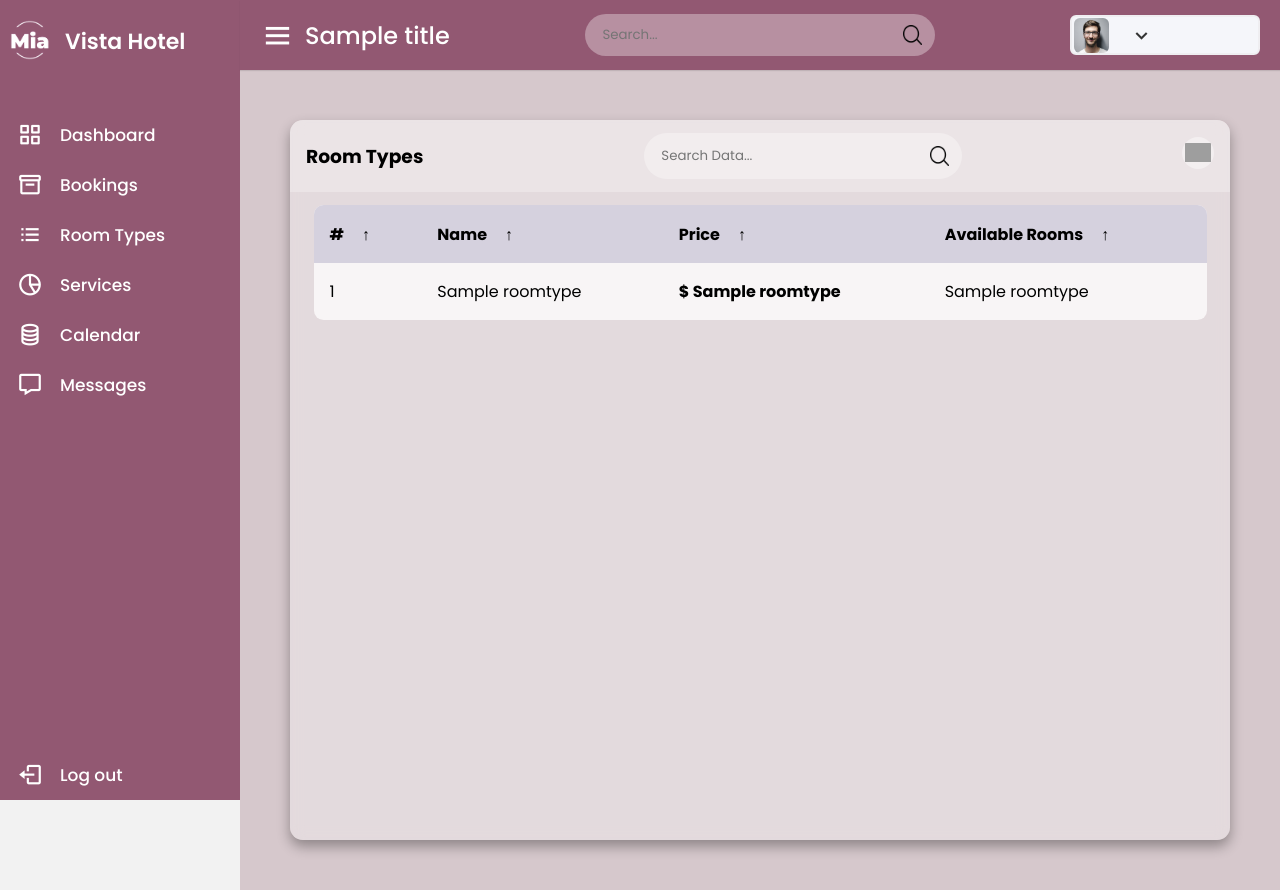
After one commit to MiaTian1024/Hotel-Management-System, a Flask app: template project/templates/roomTypes.html in a window 1280 px wide. The commit adds this page. Run offline with Flask 3, Linux system fonts and the light colour scheme; the template is opened without the code that fills it: most values are stand-ins (such as "Sample title", 1, 10 or a date in 2020); parts of the project's set-up code (start-up, migrations or seed data) failed here and were passed over; some libraries are stand-ins or nearby versions; grey boxes are pictures that could not be loaded.

Commit message:
add room types page

```diff
--- a/project/queries.py
+++ b/project/queries.py
@@ -24,3 +24,7 @@ def roomInfo():
 def service():
     query=('select * from Service')
     return query
+
+def roomTypes():
+    query=('select * from RoomTypes join RoomInventory on RoomInventory.room_type_id = RoomTypes.type_id;')
+    return query
--- /dev/null
+++ b/project/templates/roomTypes.html
@@ -0,0 +1,57 @@
+{% extends "base.html" %}
+
+{% block content %}
+{% include "sidebar.html" %}
+
+<div class="wrapper">
+
+<main class="table">
+    <section class="table__header">
+        <h1>Room Types</h1>
+        <div class="input-group">
+            <input type="search" placeholder="Search Data...">
+            <img src="static/image/search.png" alt="">
+        </div>
+        <div class="export__file">
+            <label for="export-file" class="export__file-btn" title="Export File"></label>
+            <input type="checkbox" id="export-file">
+            <div class="export__file-options">
+                <label>Export As &nbsp; &#10140;</label>
+                <label for="export-file" id="toPDF">PDF <img src="static/image/pdf.png" alt=""></label>
+                <label for="export-file" id="toJSON">JSON <img src="static/image/json.png" alt=""></label>
+                <label for="export-file" id="toCSV">CSV <img src="static/image/csv.png" alt=""></label>
+                <label for="export-file" id="toEXCEL">EXCEL <img src="static/image/excel.png" alt=""></label>
+            </div>
+        </div>
+    </section>
+    <section class="table__body">
+        <table>
+            <thead>
+                <tr>
+                    <th> # <span class="icon-arrow">&UpArrow;</span></th>
+                    <th> Name <span class="icon-arrow">&UpArrow;</span></th>
+                    <th> Price <span class="icon-arrow">&UpArrow;</span></th>
+                    <th> Available Rooms <span class="icon-arrow">&UpArrow;</span></th>
+                    {% if admin %}
+                    <th> Action <span class="icon-arrow">&UpArrow;</span></th>
+                    {% endif %}
+                </tr>
+            </thead>
+            <tbody>
+                {% for r in roomtypes %}
+                <tr>
+                    <td> {{r[0]}} </td>
+                    <td> {{r[1]}} </td>
+                    <td> <strong> $ {{r[2]}} </strong> </td>
+                    <td> {{r[6]}} </td>
+                </tr>
+                {% endfor %}
+            </tbody>
+        </table>
+    </section>
+</main>
+
+</div>
+
+<script src="static/js/bookings.js"></script>
+{% endblock %}
--- a/project/templates/sidebar.html
+++ b/project/templates/sidebar.html
@@ -20,9 +20,9 @@
         </a>
       </li>
       <li>
-        <a href="#">
+        <a  href="/roomtypes?id={{session.id}}">
           <i class="bx bx-list-ul"></i>
-          <span class="links_name">Booked Rooms</span>
+          <span class="links_name">Room Types</span>
         </a>
       </li>
       <li>
```
Also changed, not shown: project/routes.py (+8 -1 lines).
